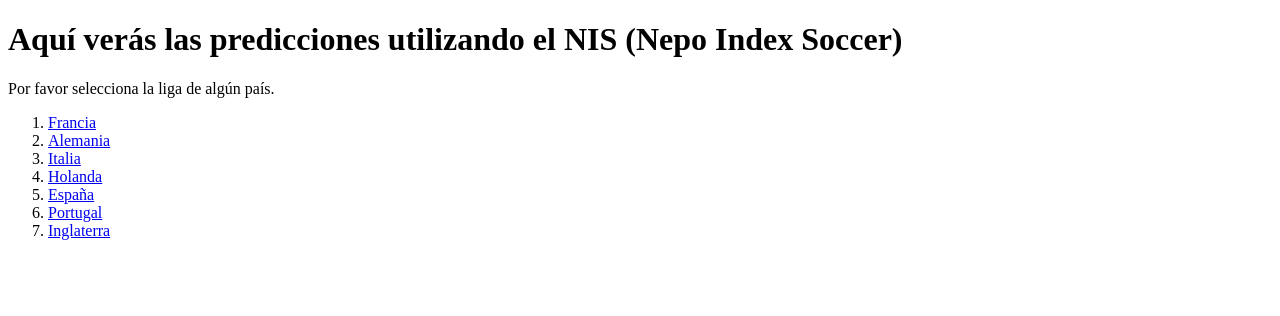
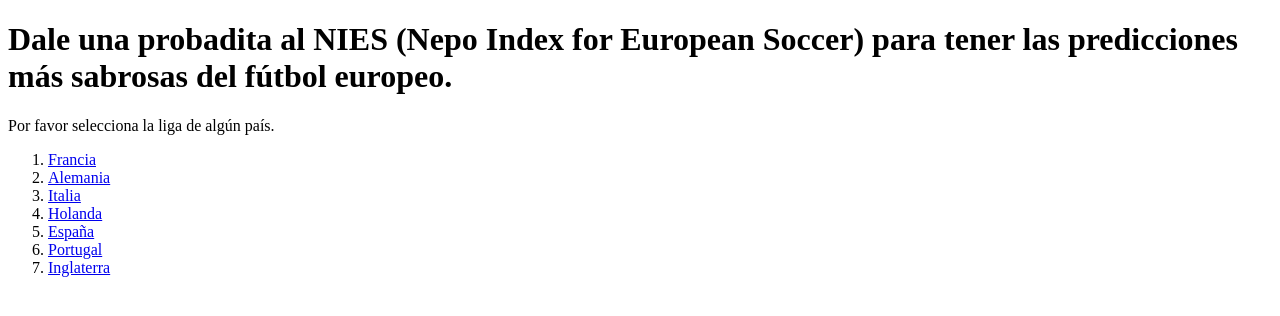
Before and after one commit to niesfutbol/probability_and_bets, a Flask app: page / in a window 1280 px wide. Shown: the top 316 px of the page. Run offline with Flask 2, Linux system fonts and the light colour scheme.

Commit message:
🎨 Change name for the index

```diff
--- a/nepomios/templates/choose_league.html
+++ b/nepomios/templates/choose_league.html
@@ -2,7 +2,7 @@
 <html>
 <body>
 
-<h1>Aquí verás las predicciones utilizando el NIS (Nepo Index Soccer)</h1>
+<h1>Dale una probadita al NIES (Nepo Index for European Soccer) para tener las predicciones más sabrosas del fútbol europeo. </h1>
 
 <p>Por favor selecciona la liga de algún país.</p>
 
```
